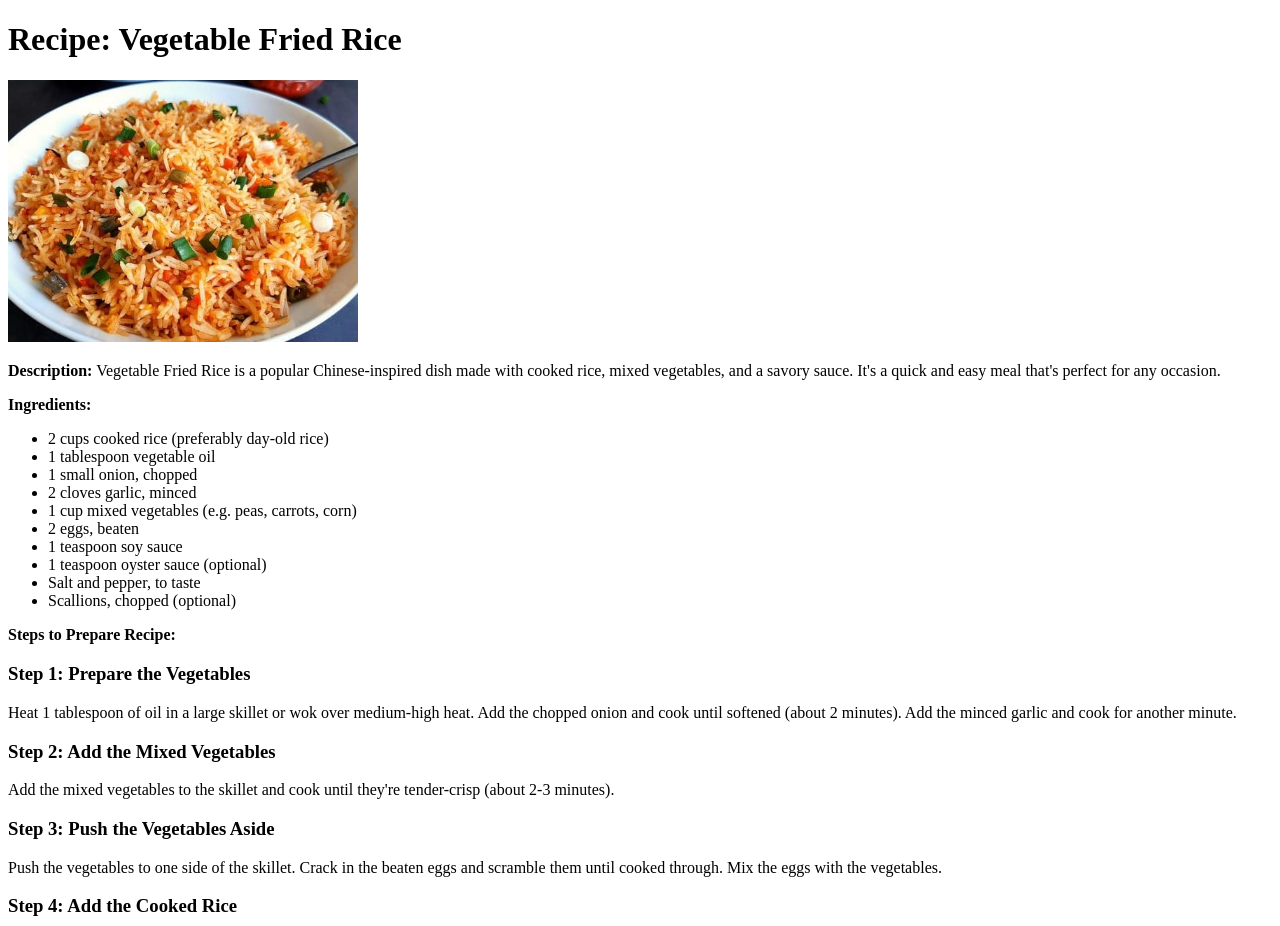
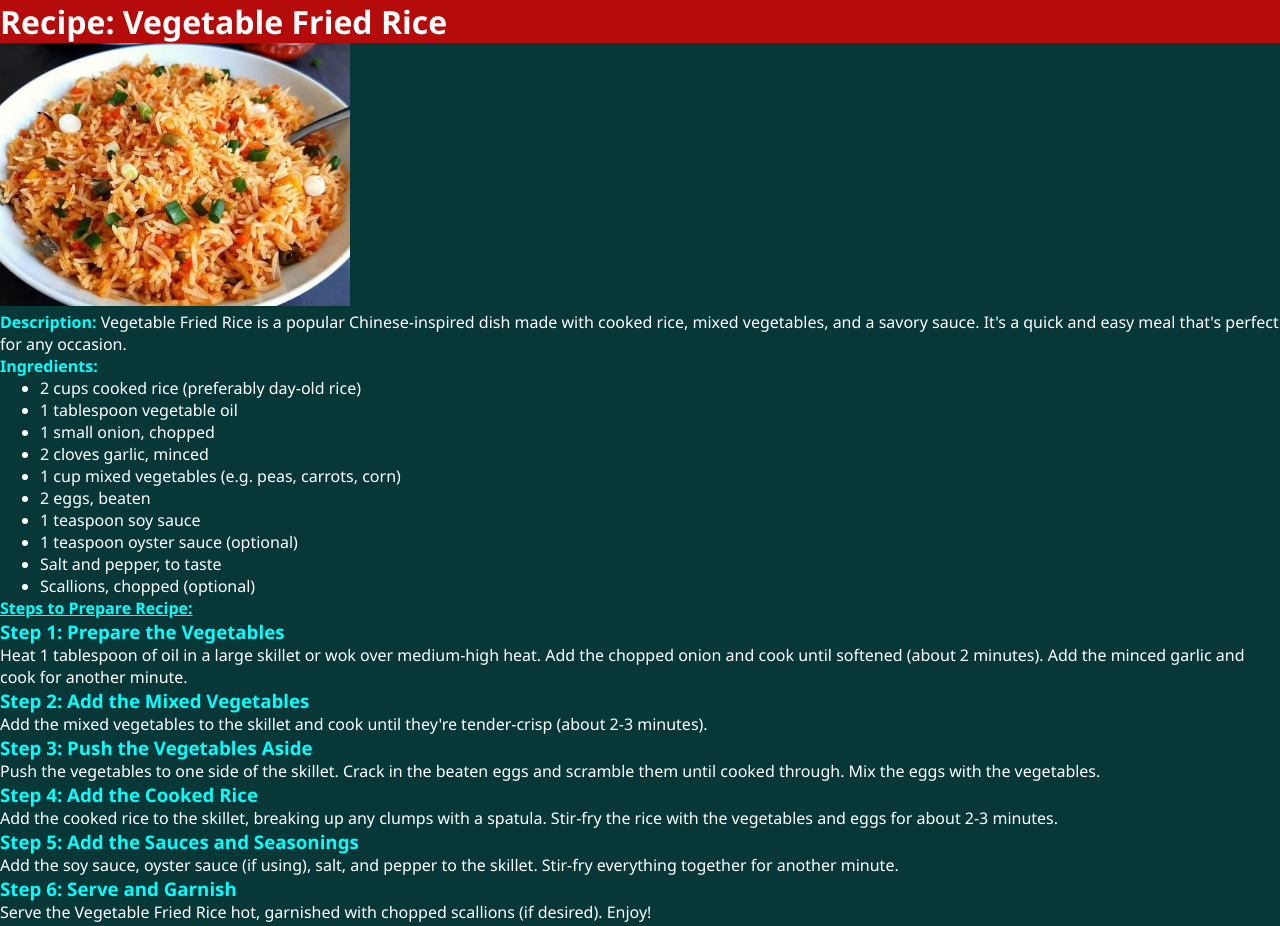
Before and after one commit to IamFLaME03/Odin_Projects, a plain HTML site: page odin-recipes/recipes/VegetableFriedRice.html in a window 1280 px wide. Shown: the top 926 px of the page. Drawn offline with Linux system fonts and the light colour scheme.

Commit message:
Give Styles in font color and background color in all pages by using external CSS method
create style.css file

```diff
--- a/odin-recipes/recipes/VegetableFriedRice.html
+++ b/odin-recipes/recipes/VegetableFriedRice.html
@@ -5,11 +5,13 @@
     <meta charset="UTF-8">
     <meta name="viewport" content="width=device-width, initial-scale=1.0">
     <title>Vegetable Fried Rice</title>
+    <link rel="stylesheet" href="../style.css">
 </head>
 
 <body>
-    <h1>Recipe: Vegetable Fried Rice</h1>
+    <h1 class="main">Recipe: Vegetable Fried Rice</h1>
     <img src="../img/vegFriedRice.jpeg" alt="img" width="350">
+    <div class="desc">
     <p><strong>Description:</strong> Vegetable Fried Rice is a popular Chinese-inspired dish made with cooked rice,
         mixed vegetables, and a savory sauce. It's a quick and easy meal that's perfect for any occasion.</p>
     <p><strong>Ingredients:</strong>
@@ -26,7 +28,7 @@
         <li>Scallions, chopped (optional)</li>
     </ul>
     </p>
-    <p><strong>Steps to Prepare Recipe:</strong>
+    <p><strong class="uline">Steps to Prepare Recipe:</strong>
     <h3>Step 1: Prepare the Vegetables</h3>
     <p>Heat 1 tablespoon of oil in a large skillet or wok over medium-high heat. Add the chopped onion and cook until
         softened (about 2 minutes). Add the minced garlic and cook for another minute.</p>
@@ -44,6 +46,7 @@
     <h3>Step 6: Serve and Garnish</h3>
     <p>Serve the Vegetable Fried Rice hot, garnished with chopped scallions (if desired). Enjoy!</p>
     </p>
+</div>
 
 </body>
 
--- /dev/null
+++ b/odin-recipes/style.css
@@ -0,0 +1,24 @@
+*{
+    margin: 0;
+    font-family: 'Segoe UI', Tahoma, Geneva, Verdana, sans-serif;
+    background: rgb(8, 55, 55);
+
+}
+.main{
+    color: rgb(255, 255, 255);
+    background: rgb(182, 11, 11);
+}
+a{
+    text-decoration: none;
+    color: black;
+    font-size: larger;
+}
+p strong, h3 {
+    color: aqua;
+}
+p, li, li a{
+    color: white;
+}
+.uline{
+    text-decoration: underline;
+}
```
Also changed, not shown: odin-recipes/index.html (+2 -1 lines), odin-recipes/recipes/ChocolateChipCookies.html (+5 -2 lines), odin-recipes/recipes/chanaMasala.html (+5 -4 lines), 1 other file.
